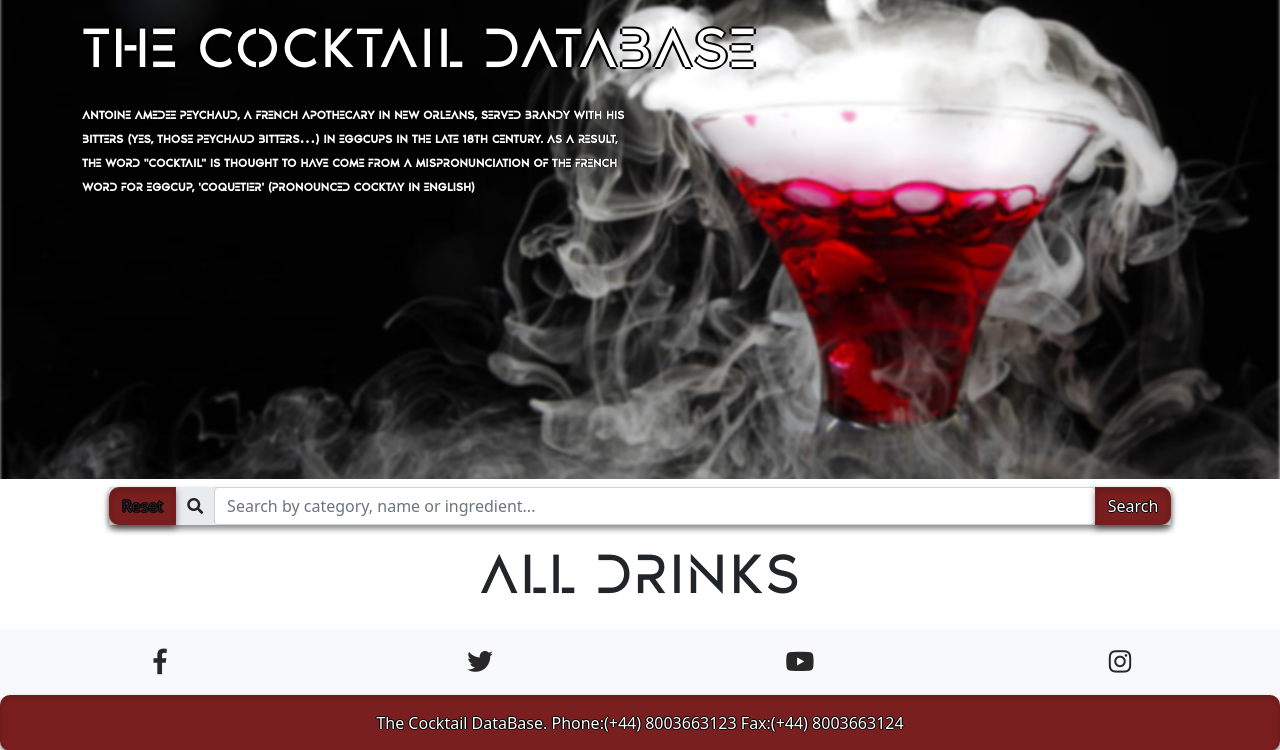
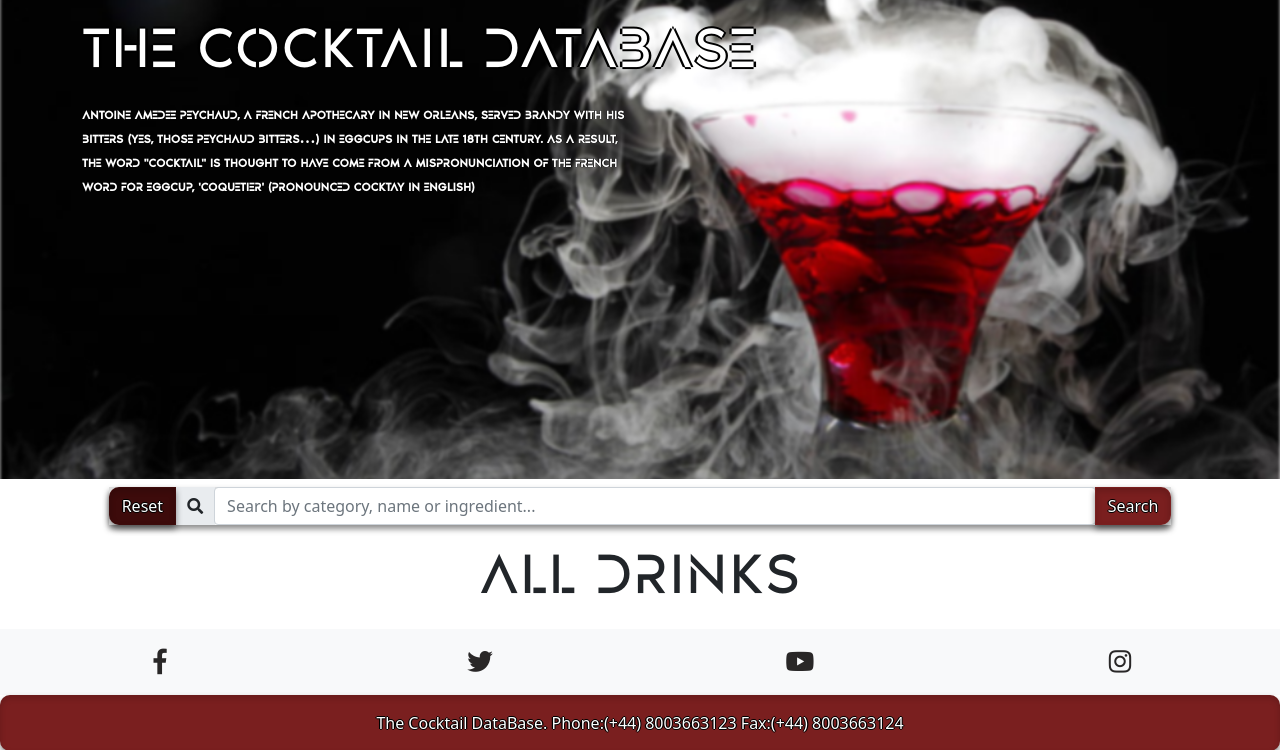
Before and after one commit to SdMusic/Ms-3, a Flask app: page /search in a window 1280 px wide, with the pointer over the restyled element. Shown: the part 57-807 px from the top of the page. Run offline with Flask 2, Linux system fonts and the light colour scheme; data that the repository does not hold is empty; some libraries are stand-ins or nearby versions.

Commit message:
Add css styling for buttons

```diff
--- a/static/css/style.css
+++ b/static/css/style.css
@@ -48,6 +48,11 @@ h1 {
         0 0.07em black,
         -0.07em 0 black,
         0 -0.07em black;
+}
+
+.btn-red:hover, .btn-red:focus, .btn-red:focus{
+    background-color: #3d0b0b;
+    color: white;
 }
 
 /* ------- log in and register  -----*/
@@ -134,6 +139,10 @@ h1 {
     border-color: white;
 }
 
+.pagination a:hover{
+    color:black;
+}
+
 /* ------- Media Queries -----*/
 
 @media only screen and (max-width: 600px) {
```
